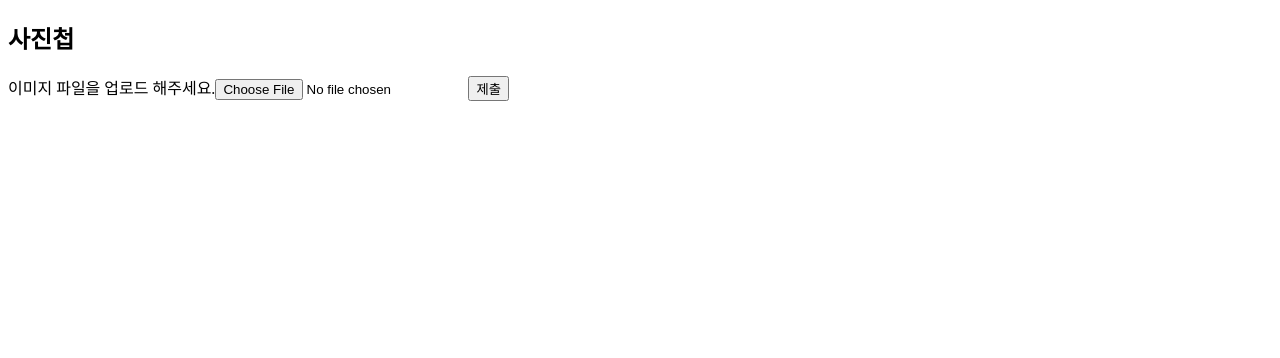
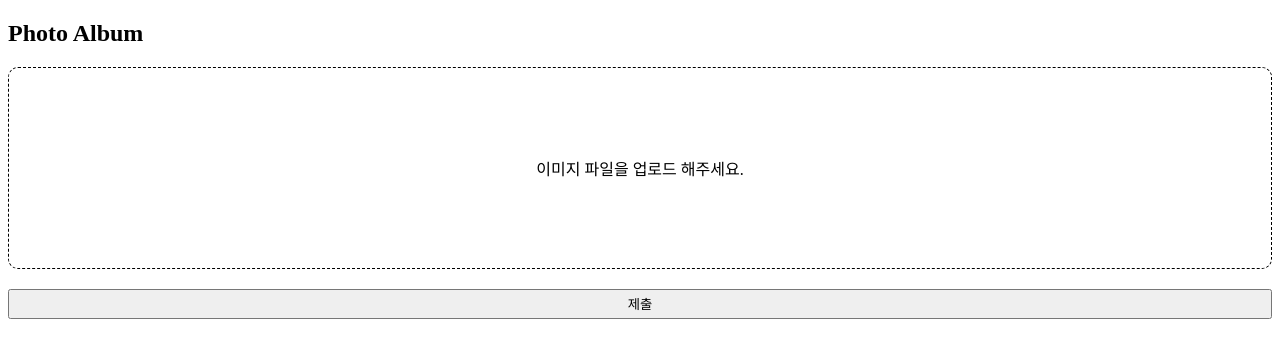
Before and after one commit to ynjnkn/image-management-practice, a React (Create React App) app in the folder client/: page / in a window 1280 px wide. Shown: the top 358 px of the page. Built offline with nearby package versions, Linux system fonts and the light colour scheme.

Commit message:
02. React - 프론트에서 백엔드로 이미지 업로드하기_드래그로 이미지 올리기 [완료]

```diff
--- a/client/package.json
+++ b/client/package.json
@@ -10,6 +10,7 @@
     "react": "^18.0.0",
     "react-dom": "^18.0.0",
     "react-scripts": "5.0.1",
+    "styled-components": "^5.3.5",
     "web-vitals": "^2.1.4"
   },
   "scripts": {
--- a/client/public/index.html
+++ b/client/public/index.html
@@ -24,7 +24,7 @@
       work correctly both with client-side routing and a non-root public URL.
       Learn how to configure a non-root public URL by running `npm run build`.
     -->
-    <title>사진첩</title>
+    <title>Photo Album</title>
   </head>
   <body>
     <noscript>You need to enable JavaScript to run this app.</noscript>
--- a/client/src/App.js
+++ b/client/src/App.js
@@ -7,7 +7,7 @@ import ImageUploadForm from "./components/ImageUploadForm";
 const App = () => {
   return (
     <div>
-      <h2>사진첩</h2>
+      <h2>Photo Album</h2>
       <ImageUploadForm />
     </div>
   );
--- a/client/src/components/ImageUploadForm.js
+++ b/client/src/components/ImageUploadForm.js
@@ -1,12 +1,13 @@
 import React, { useState } from "react";
 import axios from "axios";
+import styled from "styled-components";
 
 const ImageUploadForm = () => {
   const [imageFile, setImageFile] = useState(null);
   const [imageFileName, setImageFileName] =
     useState("이미지 파일을 업로드 해주세요.");
 
-  const imageSelectorHandler = (event) => {
+  const imageFileSelectorHandler = (event) => {
     const imageFile = event.target.files[0];
     setImageFile(imageFile);
     setImageFileName(imageFile.name);
@@ -27,13 +28,48 @@ const ImageUploadForm = () => {
       alert("fail");
     }
   };
+
   return (
     <form onSubmit={formSubmitHandler}>
-      <label htmlFor="image">{imageFileName}</label>
-      <input id="image" type="file" onChange={imageSelectorHandler} />
-      <button type="submit">제출</button>
+      <ImageFileDropZone>
+        {imageFileName}
+        <ImageFileSelector
+          id="image"
+          type="file"
+          onChange={imageFileSelectorHandler}
+        />
+      </ImageFileDropZone>
+      <SubmitButton type="submit">제출</SubmitButton>
     </form>
   );
 };
 
 export default ImageUploadForm;
+
+const ImageFileDropZone = styled.div`
+  border: 1px dashed black;
+  height: 200px;
+  background-color: none;
+  border-radius: 10px;
+  margin-bottom: 20px;
+  display: flex;
+  justify-content: center;
+  align-items: center;
+  position: relative;
+  &:hover {
+    background-color: #ebeef3;
+    transition: 0.3s;
+`;
+const ImageFileSelector = styled.input`
+  width: 100%;
+  height: 100%;
+  opacity: 0;
+  position: absolute;
+  cursor: pointer;
+`;
+const SubmitButton = styled.button`
+  width: 100%;
+  height: 30px;
+  borderradius: 3px;
+  cursor: pointer;
+`;
```
Also changed, not shown: 1 other file (tests, documents, lock files or other folders).
